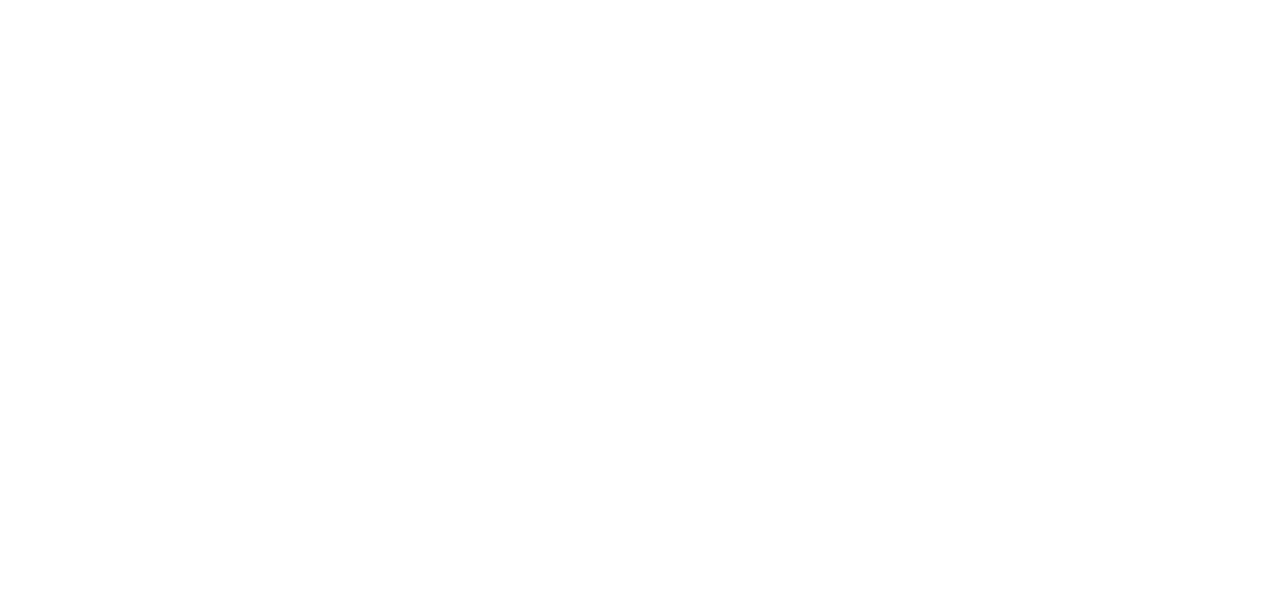
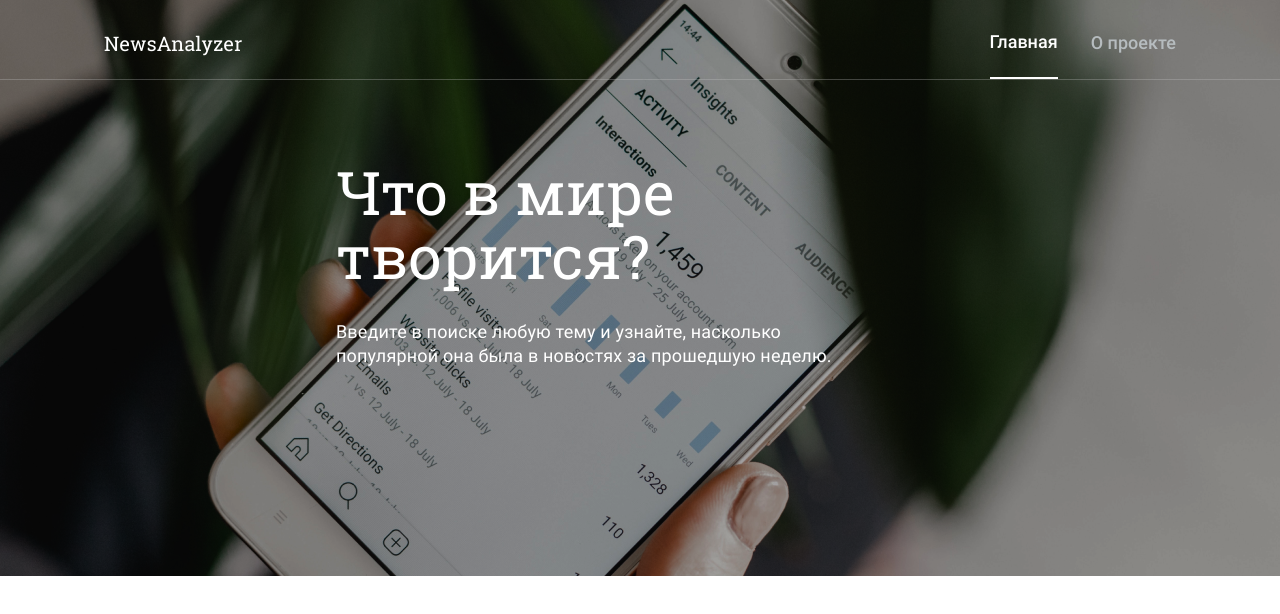
Before and after one commit to ivansolontsov/diplom, a website built with webpack: page src/index.html in a window 1280 px wide. Built offline with nearby package versions, Linux system fonts and the light colour scheme.

Commit message:
сверстан блок поиска и шапка сайта

```diff
--- /dev/null
+++ b/src/blocks/header/__navigation-link/header__navigation-link.css
@@ -0,0 +1,13 @@
+.header__navigation-link {
+    text-decoration: none;
+    color: #b6bcbf;
+    transition: transform 1s;
+}
+
+.header__navigation-link_active {
+    color: #fff;
+}
+
+.header__navigation-link:hover {
+    transform: translateY(-4px);
+}
--- /dev/null
+++ b/src/blocks/header/__navigation-list-item/header__navigation-list-item.css
@@ -0,0 +1,12 @@
+.header__navigation-list-item {
+    margin-left: 33px;
+    display: flex;
+    align-items: center;
+    height: 69px;
+    text-align: center;
+    padding: 0px 0px 0px 0px;
+}
+
+.header__navigation-list-item_active {
+    border-bottom: 2px solid white;
+}
--- /dev/null
+++ b/src/blocks/header/__navigation-list/header__navigation-list.css
@@ -0,0 +1,13 @@
+.header__navigation-list {
+    font-family: Roboto, Arial, Helvetica, sans-serif;
+    font-weight: 500;
+    font-size: 18px;
+    line-height: 24px;
+    display: flex;
+    flex-direction: row;
+    justify-content: space-between;
+    list-style: none;
+    align-items: center;
+    padding: 0;
+    margin: 0;
+}
--- /dev/null
+++ b/src/blocks/header/header.css
@@ -0,0 +1,17 @@
+@import url('./__navigation/header__navigation.css');
+@import url('./__navigation-list/header__navigation-list.css');
+@import url('./__navigation-list-item/header__navigation-list-item.css');
+@import url('./__navigation-link/header__navigation-link.css');
+
+
+.header {
+    min-height: 72px;
+    display: flex;
+    align-items: center;
+    justify-content: space-between;
+    flex-direction: row;
+    max-width: 1440px;
+    margin: auto;
+    border-bottom: 1px solid rgba(196, 196, 196, 0.3);
+    padding: 7px 104px 0px 104px;
+}
--- /dev/null
+++ b/src/blocks/logo/__link/logo__link.css
@@ -0,0 +1,4 @@
+.logo__link {
+    text-decoration: none;
+    color: #fff;
+}
--- /dev/null
+++ b/src/blocks/logo/logo.css
@@ -0,0 +1,8 @@
+@import url('./__link/logo__link.css');
+
+.logo {
+    font-size: 20px;
+    line-height: 24px;
+    font-family: RobotoSlab, Arial, Helvetica, sans-serif;
+    color: #fff;
+}
--- /dev/null
+++ b/src/blocks/search/__subtitle/search__subtitle.css
@@ -0,0 +1,12 @@
+.search__subtitle {
+    max-width: 545px;
+    font-family: Roboto, Arial, Helvetica, sans-serif;
+    font-weight: 300;
+    font-size: 18px;
+    line-height: 24px;
+    color: #fff;
+    padding:0px;
+    padding-top: 32px;
+    letter-spacing: 0.168px;
+    margin:0px;
+}
--- /dev/null
+++ b/src/blocks/search/__title/search__title.css
@@ -0,0 +1,10 @@
+.search__title {
+    color: #fff;
+    max-width: 608px;
+    font-size: 60px;
+    line-height: 64px;
+    font-family: RobotoSlab, Arial, Helvetica, sans-serif;
+    font-weight: 300;
+    padding: 0px;
+    margin: 0px;
+}
--- /dev/null
+++ b/src/blocks/search/__wrapper/search__wrapper.css
@@ -0,0 +1,8 @@
+.search__wrapper {
+    max-width: 608px;
+    display: flex;
+    flex-direction: column;
+    justify-content: flex-start;
+    margin: auto;
+    padding-top: 80px;
+}
--- /dev/null
+++ b/src/blocks/search/search.css
@@ -0,0 +1,15 @@
+@import url('./__title/search__title.css');
+@import url('./__subtitle/search__subtitle.css');
+@import url('./__wrapper/search__wrapper.css');
+
+
+
+.search {
+    max-width: 1440px;
+    min-height: 576px;
+    background-image: url('../../images/search__background.png');
+    background-size: cover;
+    background-position: center center;
+    background-repeat: no-repeat;
+    margin: auto;
+}
--- a/src/index.html
+++ b/src/index.html
@@ -11,11 +11,24 @@
 <main class="root">
   <div class="search">
     <header class="header">
-
+      <div class="logo"><a href="index.html" class="logo__link">NewsAnalyzer</a></div>
+      <nav class="header__navigation">
+        <ul class="header__navigation-list">
+          <li class="header__navigation-list-item header__navigation-list-item_active"><a href='index.html' class="header__navigation-link header__navigation-link_active">Главная</a></li>
+          <li class="header__navigation-list-item"><a href='about.html' class="header__navigation-link">О проекте</a></li>
+        </ul>
+      </nav>
     </header>
+    <div class="search__wrapper">
+      <h1 class="search__title">
+        Что в мире творится?
+      </h1>
+      <h2 class="search__subtitle">
+        Введите в поиске любую тему и узнайте, насколько популярной она была в новостях за прошедшую неделю.
+      </h2>
+    </div>
   </div>
   <div class="about-author">
-
   </div>
   <footer class="footer">
 
--- a/src/pages/index.css
+++ b/src/pages/index.css
@@ -1,7 +1,6 @@
 @import url(../vendor/normalize.css);
 @import url(../vendor/fonts.css);
-
-
-body {
-  background-color: #fff;
-}
+@import url(../blocks/header/header.css);
+@import url(../blocks/logo/logo.css);
+@import url(../blocks/root/root.css);
+@import url(../blocks/search/search.css);
```
Also changed, not shown: dist/about.html (deleted), dist/index.html (deleted), dist/paper.html (deleted), src/blocks/header/__navigation/header__navigation.css (added), src/blocks/root/root.css (added), src/images/search__background.png (added), 1 other file.
